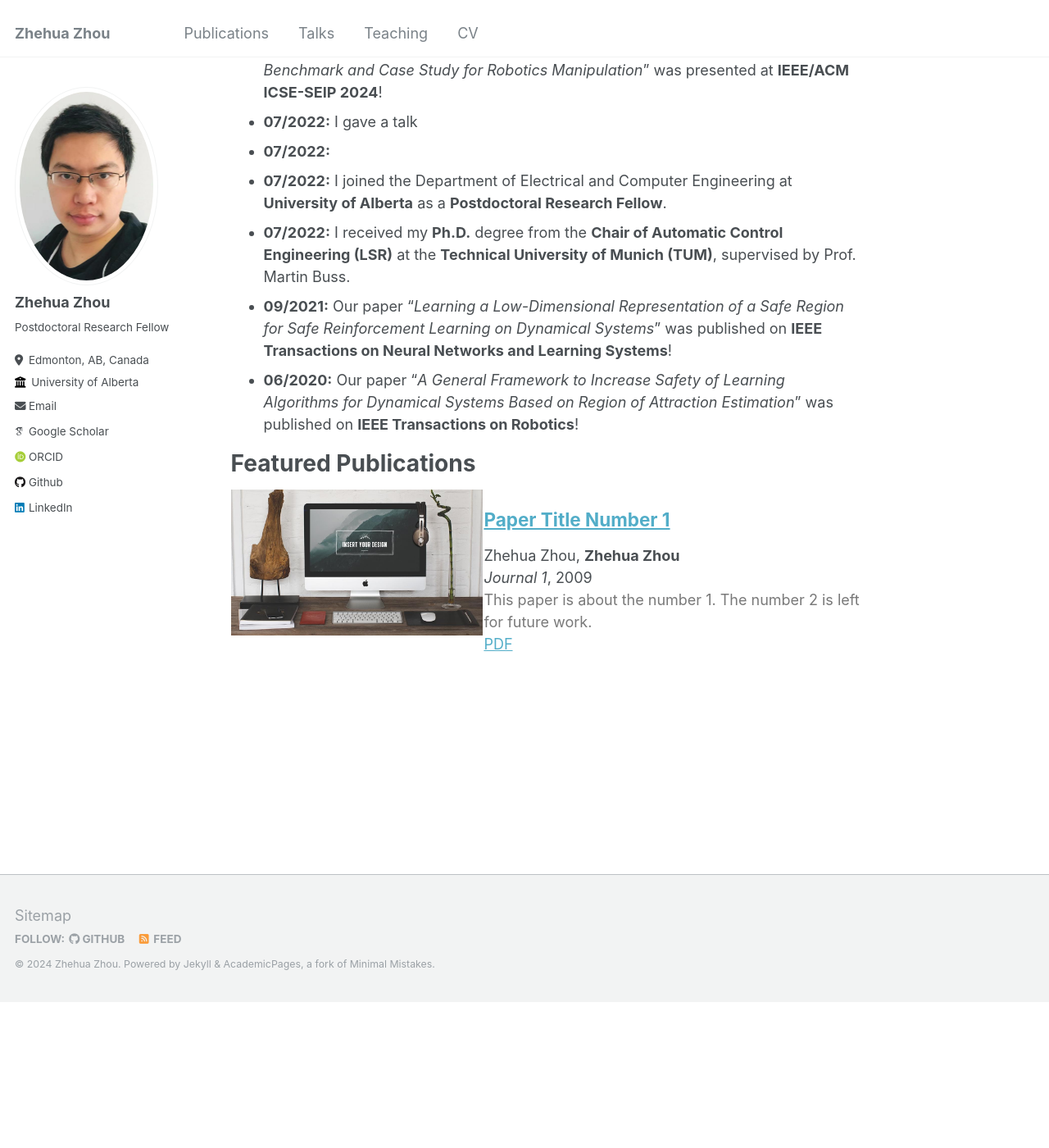
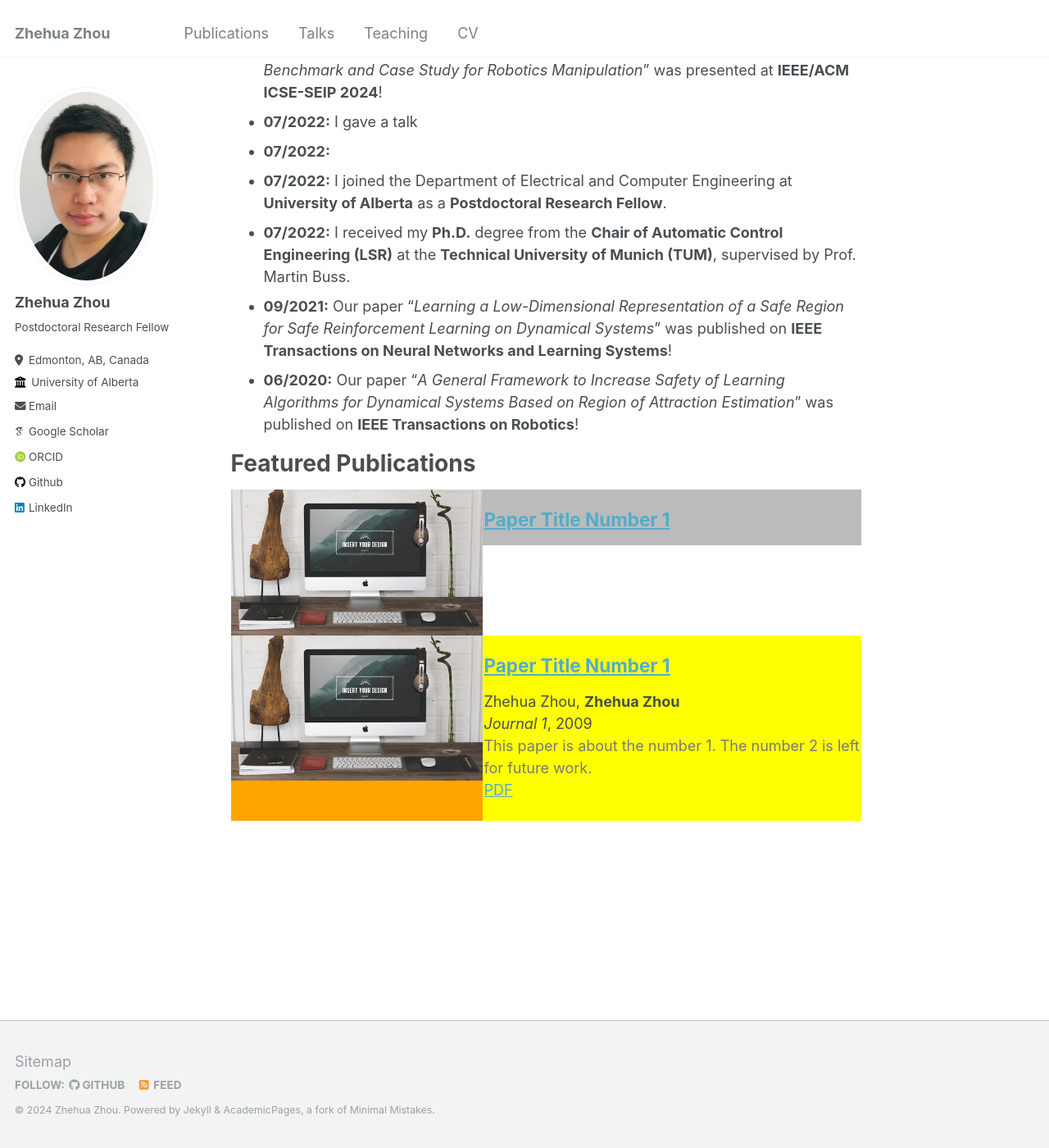
Before and after one commit to zhehuazhou/zhehuazhou.github.io, a Jekyll site: the page built from _pages/about.md, in a window 1280 px wide and 1400 px high, scrolled down 535 px. Shown: the whole window at 82% size. Built offline with Jekyll 4.4.1, drawn with Linux system fonts in a browser that asks for light colours; some web fonts are replaced; before the commit the page ends 1757 px from its top, so only the background shows below that.

Commit message:
initial update

```diff
--- a/_includes/archive-single_double.html
+++ b/_includes/archive-single_double.html
@@ -47,6 +47,35 @@
 }
 </style>
 
+<style>
+.col-container {
+  display: table;
+  width: 100%;
+  vertical-align:top;
+  margin-top:0px;
+}
+.col-left {
+  display: table-cell;
+  padding: 0px;
+  width: 40%;
+  vertical-align:center;
+  margin-top:0px;
+}
+.col-left img {
+  height: 100%;
+  width: 100%;
+  display: block;
+}
+
+.col-right {
+  display: table-cell;
+  padding: 1px;
+  width: 60%;
+  vertical-align:top;
+  margin-top:0px;
+}
+</style>
+
 <div class="{{ include.type | default: "list" }}__item">
   <article class="archive__item" itemscope itemtype="http://schema.org/CreativeWork">
     {% if include.type == "grid" and teaser %}
@@ -62,13 +91,30 @@
     {% endif %}
 
     <div class="row">
-      <div class="column left">
+      <div class="column left" style="background-color:#aaa;">
         {% if post.teaser %}
           <img src= "{{ post.teaser }}">
         {% endif %}
       </div>
+      <div class="column right" style="background-color:#bbb;">
+        <h2 class="archive__item-title" itemprop="headline">
+          {% if post.link %}
+            <a href="{{ post.link }}">{{ title }}</a> <a href="{{ base_path }}{{ post.url }}" rel="permalink"><i class="fa fa-link" aria-hidden="true" title="permalink"></i><span class="sr-only">Permalink</span></a>
+          {% else %}
+            <a href="{{ base_path }}{{ post.url }}" rel="permalink">{{ title }}</a>
+          {% endif %}
+        </h2>
+      </div>
+    </div>
 
-    <div class="column right">
+    <div class="col-container">
+    <div class="col-left" style="background:orange">
+      {% if post.teaser %}
+        <img src= "{{ post.teaser }}">
+      {% endif %}
+    </div>
+
+    <div class="col-right" style="background:yellow">
     <h2 class="archive__item-title" itemprop="headline">
       {% if post.link %}
         <a href="{{ post.link }}">{{ title }}</a> <a href="{{ base_path }}{{ post.url }}" rel="permalink"><i class="fa fa-link" aria-hidden="true" title="permalink"></i><span class="sr-only">Permalink</span></a>
```
